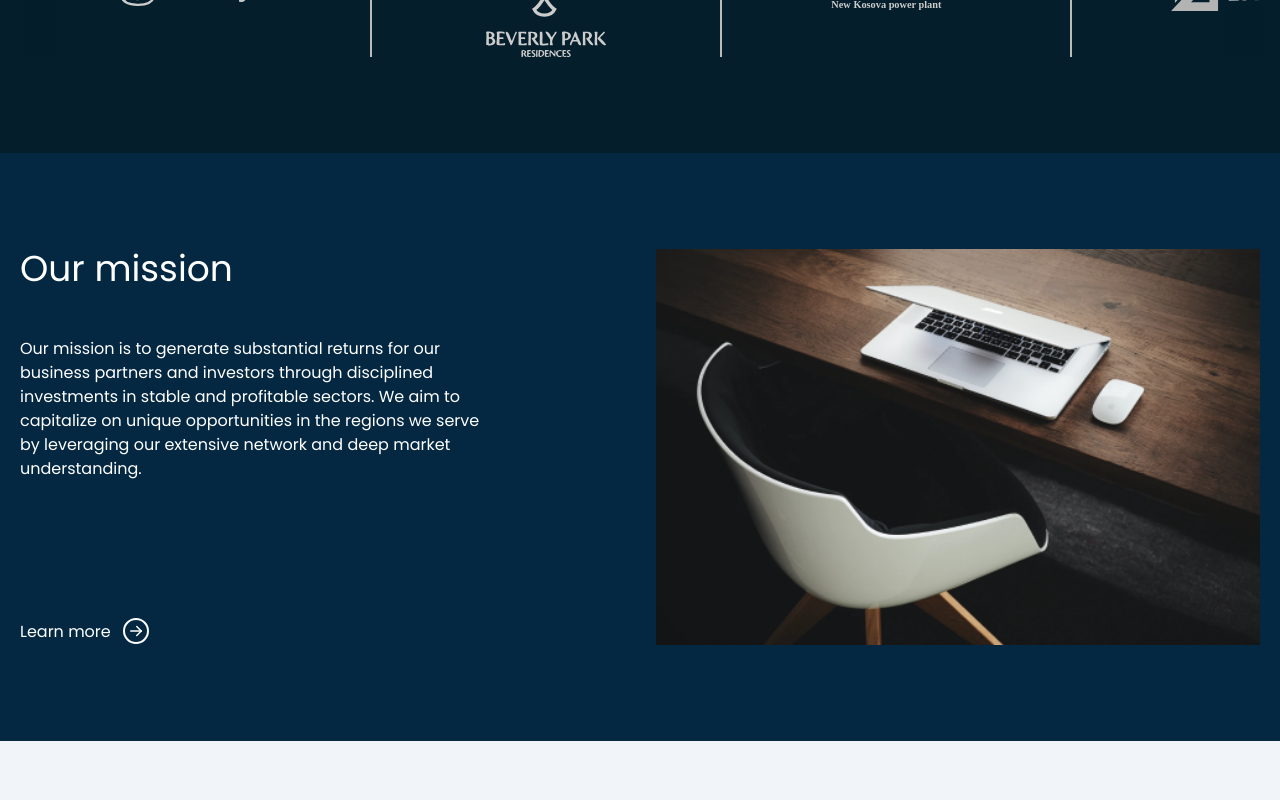
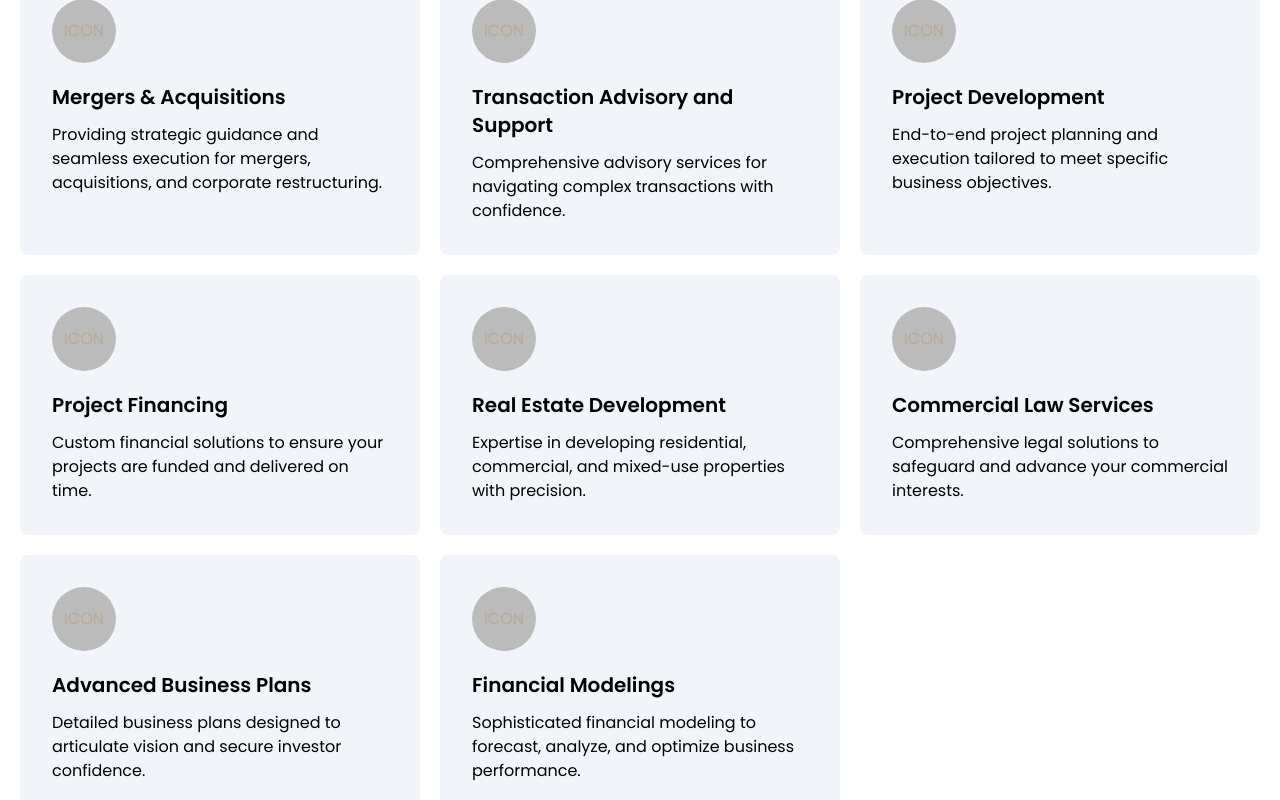
Before and after one commit to rgnpcrz/eagle-capital-web, a React (Vite) app: page / in a window 1280 px wide. Shown: the part 2560-3360 px from the top of the page. Built offline with nearby package versions, Linux system fonts and the light colour scheme.

Commit message:
Our services

```diff
--- /dev/null
+++ b/src/data/services.js
@@ -0,0 +1,44 @@
+const services = [
+  {
+    name: "Mergers & Acquisitions",
+    description: "Providing strategic guidance and seamless execution for mergers, acquisitions, and corporate restructuring.",
+    image: "",
+  },
+  {
+    name: "Transaction Advisory and Support",
+    description: "Comprehensive advisory services for navigating complex transactions with confidence.",
+    image: "",
+  },
+  {
+    name: "Project Development",
+    description: "End-to-end project planning and execution tailored to meet specific business objectives.",
+    image: "",
+  },
+  {
+    name: "Project Financing",
+    description: "Custom financial solutions to ensure your projects are funded and delivered on time.",
+    image: "",
+  },
+  {
+    name: "Real Estate Development",
+    description: "Expertise in developing residential, commercial, and mixed-use properties with precision.",
+    image: "",
+  },
+  {
+    name: "Commercial Law Services",
+    description: "Comprehensive legal solutions to safeguard and advance your commercial interests.",
+    image: "",
+  },
+  {
+    name: "Advanced Business Plans",
+    description: "Detailed business plans designed to articulate vision and secure investor confidence.",
+    image: "",
+  },
+  {
+    name: "Financial Modelings",
+    description: "Sophisticated financial modeling to forecast, analyze, and optimize business performance.",
+    image: "",
+  },
+];
+
+export default services;
--- a/src/pages/AboutUs/AboutUs.jsx
+++ b/src/pages/AboutUs/AboutUs.jsx
@@ -1,4 +1,5 @@
 import { IconArrowLeft, IconArrowRight } from "@tabler/icons-react";
+import OurServices from "../Homepage/components/CompanySlider copy";
 
 export default function AboutUs() {
   return (
@@ -92,6 +93,7 @@ export default function AboutUs() {
             </div>
           </div>
         </div>
+        <OurServices />
         {/* OUR CURREN INVESTMENTS SECTION */}
         <div className=" bg-slate-100">
           <div className="page-container mx-auto px-3 py-24 text-sm">
--- a/src/pages/Homepage/Homepage.jsx
+++ b/src/pages/Homepage/Homepage.jsx
@@ -1,4 +1,5 @@
 import Banner from "./components/Banner.jsx";
+import OurServices from "./components/CompanySlider copy.jsx";
 import CompanySlider from "./components/CompanySlider.jsx";
 import GetInTouch from "./components/GetInTouch.jsx";
 import LatestFromUs from "./components/LatestFromUs.jsx";
@@ -13,6 +14,7 @@ export default function Homepage() {
       <TheFirm />
       <News />
       {/* <OurCompany /> */}
+      <OurServices />
       <CompanySlider />
       <LatestFromUs />
       <GetInTouch />
--- /dev/null
+++ b/src/pages/Homepage/components/CompanySlider copy.jsx
@@ -0,0 +1,42 @@
+import services from "../../../data/services";
+
+export default function OurServices() {
+  return (
+    <div className="">
+      <div className="page-container ">
+        <div className="py-24 space-y-12">
+          <div className="">
+            <h1 className="text-4xl text-center">Our services</h1>
+          </div>
+          <div className="flex gap-5  "></div>
+          <div className="w-full">
+            <div className="grid lg:grid-cols-3 md:grid-cols-2 grid-cols-1 gap-5">
+              {services.map((service, index) => (
+                <div key={index} className="p-8 bg-slate-100 rounded-lg gap-5 flex flex-col group hover:bg-primary hover:text-white transition-colors duration-150">
+                  <div>
+                    <div className="w-16 h-16 rounded-full bg-silver flex items-center justify-center text-gold">ICON</div>
+                  </div>
+                  <div className="space-y-3">
+                    <p className="font-semibold text-xl group-hover:text-white transition-colors duration-150">{service.name}</p>
+                    <p className="text-base group-hover:text-white transition-colors duration-150">{service.description}</p>
+                  </div>
+                </div>
+              ))}
+            </div>
+          </div>
+        </div>
+      </div>
+    </div>
+  );
+}
+{
+  /* <div key={index} className="p-8 bg-slate-100 rounded-lg  gap-5 flex flex-col">
+                  <div>
+                    <div className="w-16 h-16  rounded-full bg-silver flex items-center justify-center">ICON</div>
+                  </div>
+                  <div className="space-y-3">
+                    <p className="font-semibold text-xl">{service.name}</p>
+                    <p className="text-base">{service.description}</p>
+                  </div>
+                </div> */
+}
```
